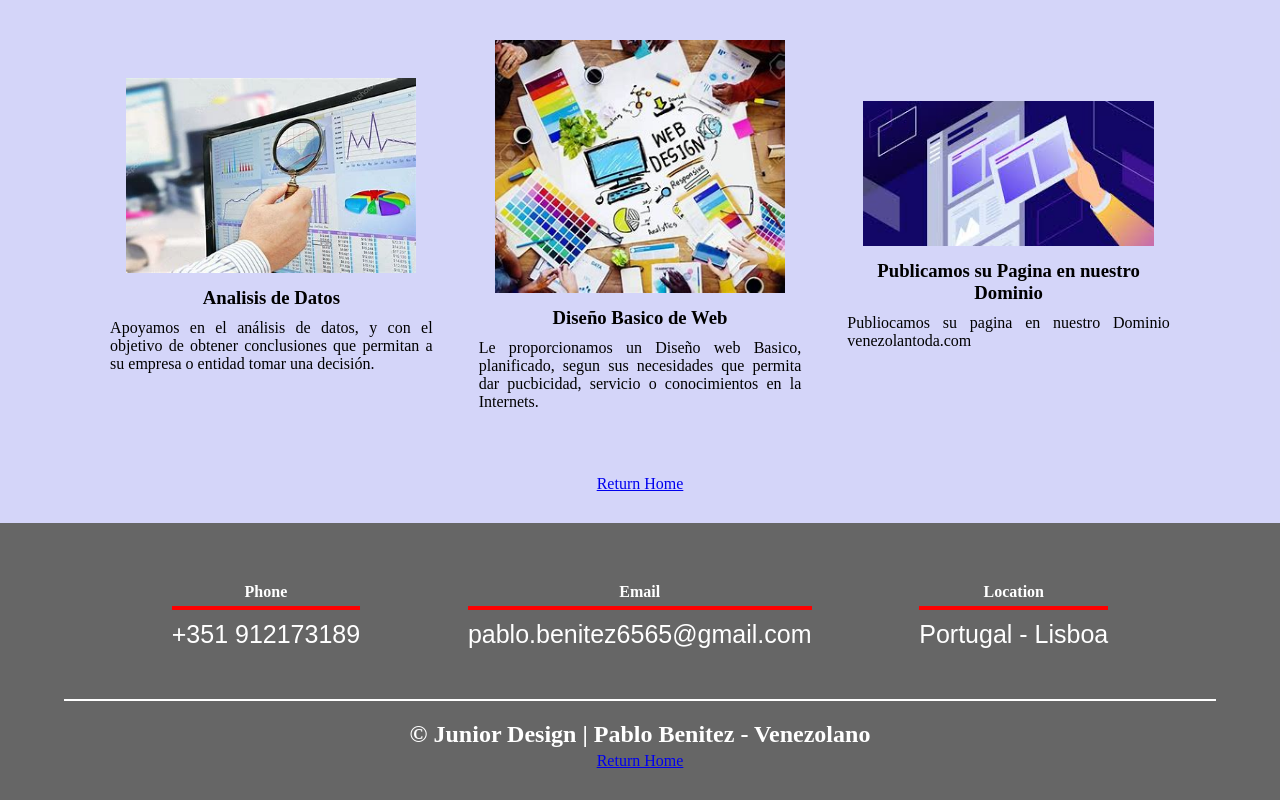
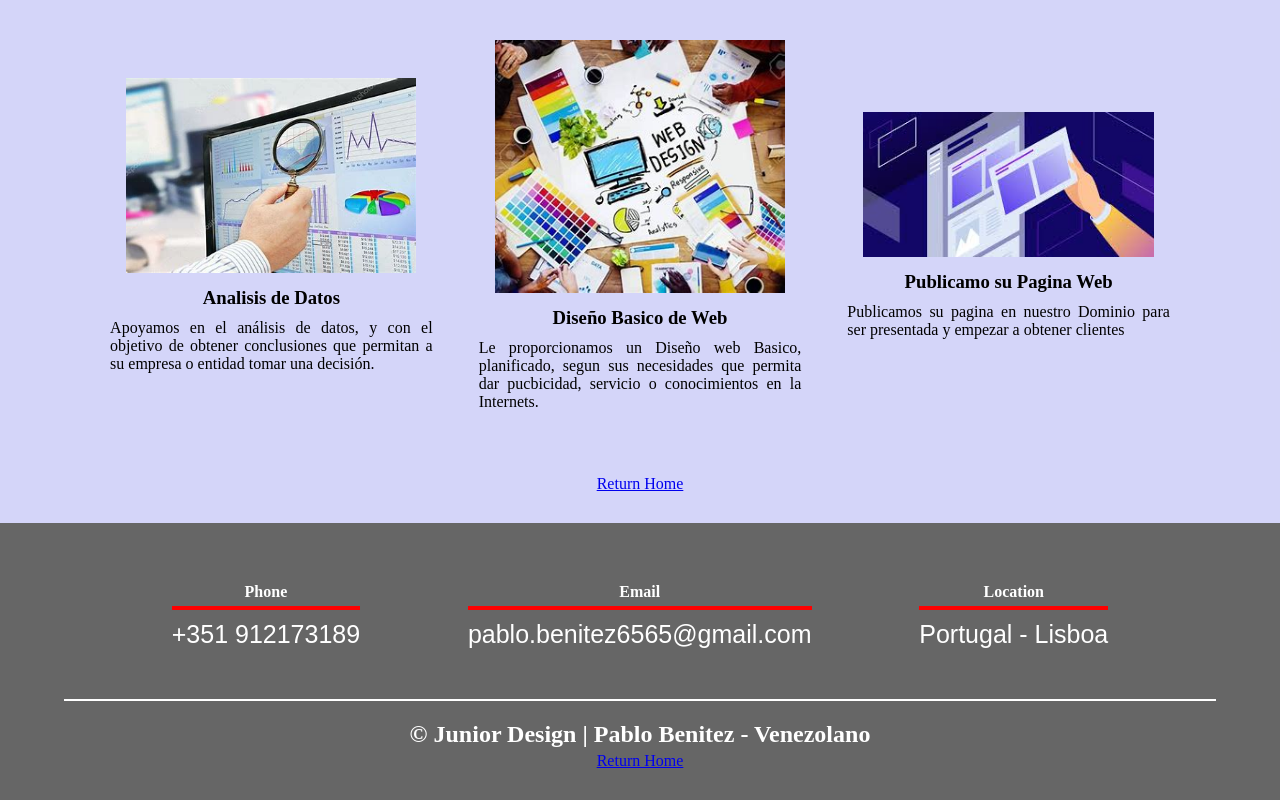
Before and after one commit to pabenite/Primer-Venezuela, a plain HTML site: page index.html in a window 1280 px wide. Shown: the part 2697-3497 px from the top of the page. Drawn offline with Linux system fonts and the light colour scheme.

Commit message:
Actualizar Detalle

```diff
--- a/index.html
+++ b/index.html
@@ -205,8 +205,8 @@
 
                     <div class="servicio-ind">
                         <img src="./imagen/Publicar pagina.jpg" alt="Publicacion">
-                        <h3>Publicamos su Pagina en nuestro Dominio</h3>
-                        <p>Publiocamos su pagina en nuestro Dominio venezolantoda.com</p>
+                        <h3>Publicamo su Pagina Web</h3>
+                        <p>Publicamos su pagina en nuestro Dominio para ser presentada y empezar a obtener clientes</p>
                     </div>
                 </div>
             </div>
```
